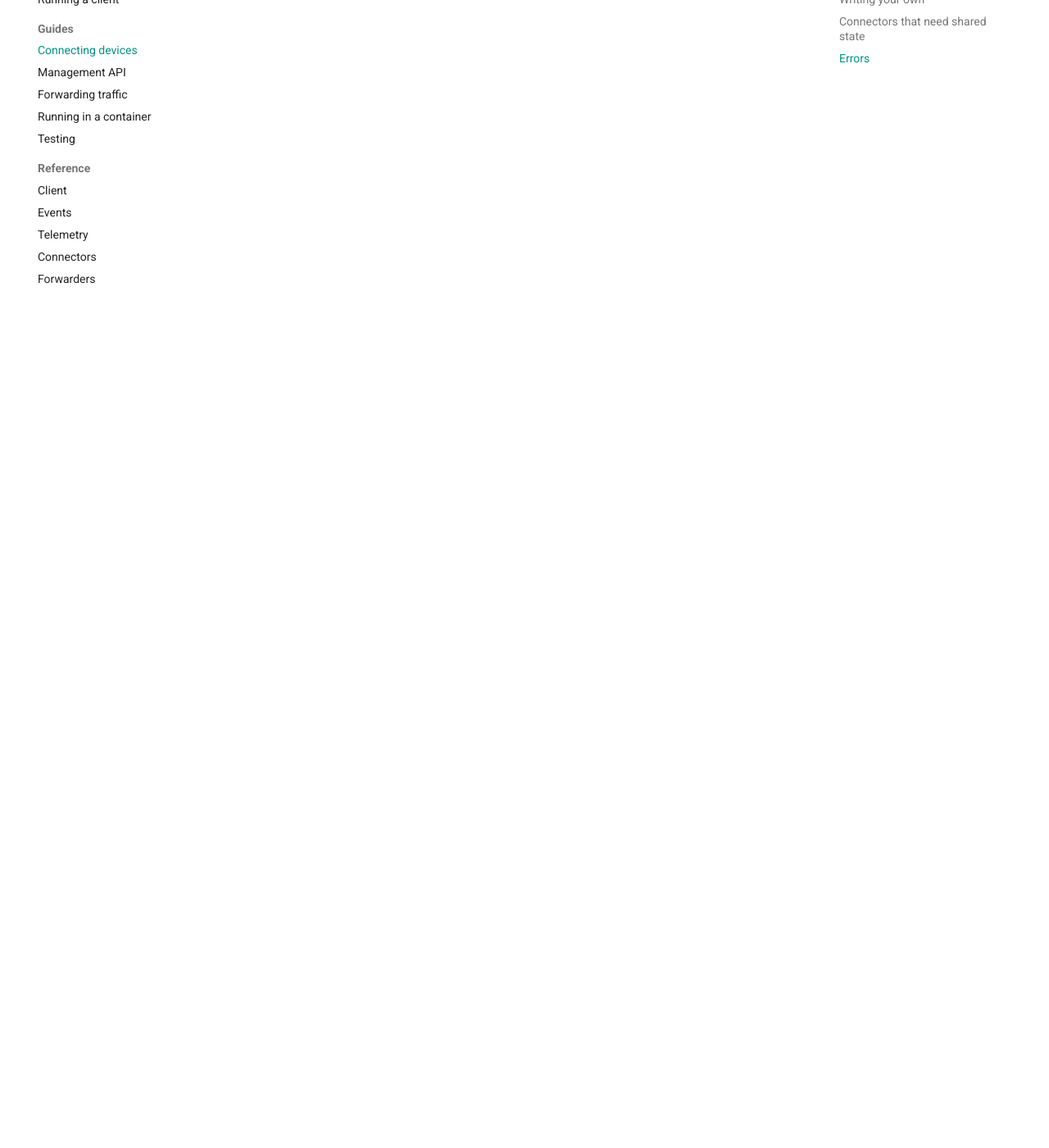
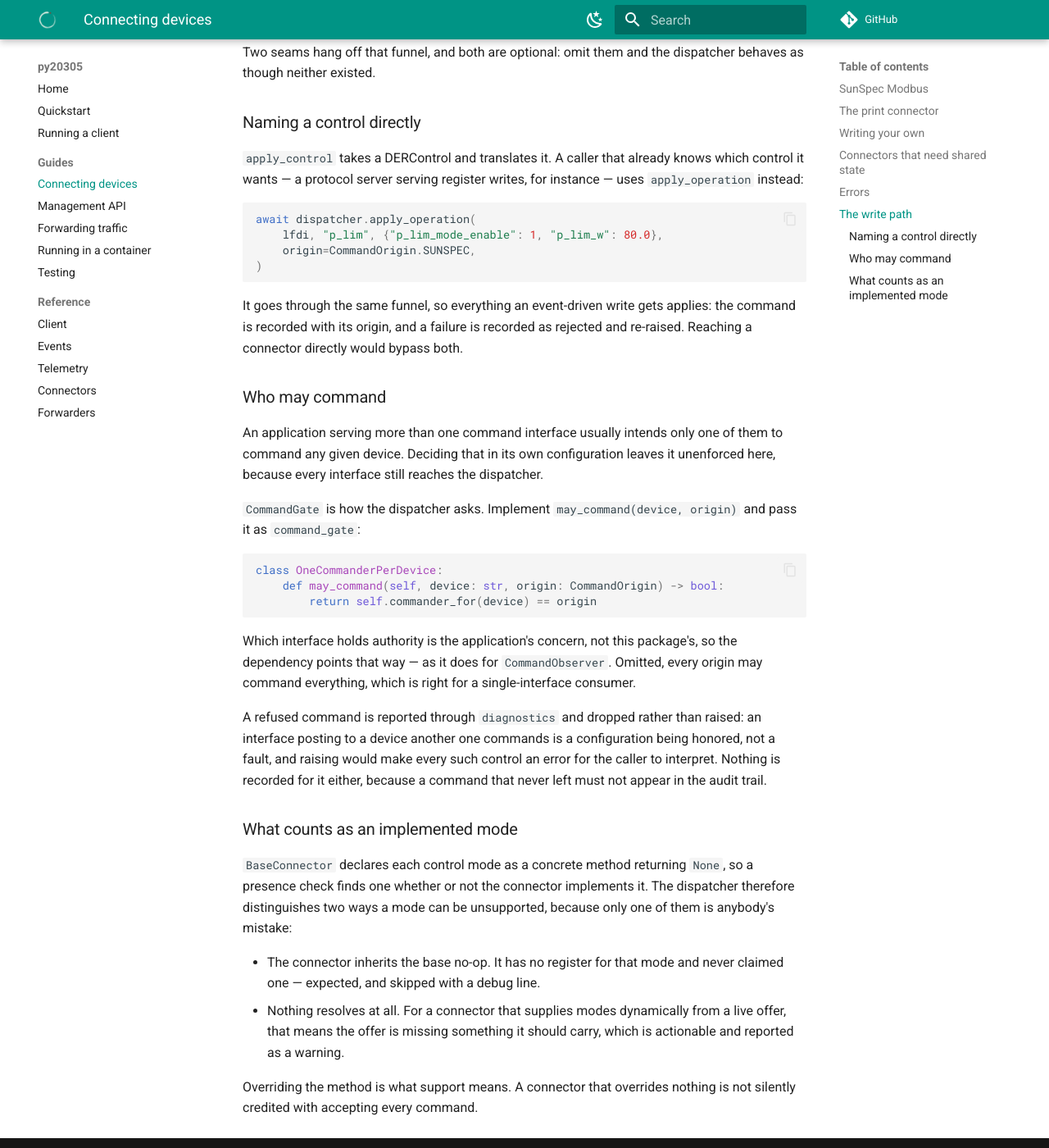
Before and after one commit to DERSecurity/py20305, an MkDocs documentation site: the page built from docs/connectors.md, in a window 1280 px wide and 1400 px high, scrolled down 2588 px. Shown: the whole window at 82% size. Built offline with MkDocs 1.6.1 and Material for MkDocs 9.7.7, drawn with Linux system fonts in a browser that asks for light colours; comment, search, counter and statistics services are not loaded.

Commit message:
Document the command gate, the named-control entry point and telemetry frames
Three additions an embedder can see, so they belong where an embedder will look.
The write path gains a section in the connectors guide covering the funnel every
control passes through: naming a control directly with apply_operation, supplying
a CommandGate when more than one interface may command, and what counts as an
implemented mode now that an inherited no-op does not.

The forwarding guide gains measured device state as a third payload kind beside
protocol messages and events, including the two fields that carry more than they
appear to -- the read time rather than the publish time, and the device's own
quality kept separate from freshness.

Both examples were run rather than written from memory.

````diff
--- a/docs/connectors.md
+++ b/docs/connectors.md
@@ -112,3 +112,69 @@ head-end care about it:
 
 Each maps to a specific IEEE 2030.5 Table 31 response status. Raise the one
 that describes what actually happened and the right code reaches the server.
+
+## The write path
+
+Every control that reaches a device goes through one funnel, whether it came from
+a translated DERControl, a default-control fallback, a comms-loss clear, or a
+caller naming a control directly. Two seams hang off that funnel, and both are
+optional: omit them and the dispatcher behaves as though neither existed.
+
+### Naming a control directly
+
+`apply_control` takes a DERControl and translates it. A caller that already knows
+which control it wants — a protocol server serving register writes, for instance
+— uses `apply_operation` instead:
+
+```python
+await dispatcher.apply_operation(
+    lfdi, "p_lim", {"p_lim_mode_enable": 1, "p_lim_w": 80.0},
+    origin=CommandOrigin.SUNSPEC,
+)
+```
+
+It goes through the same funnel, so everything an event-driven write gets applies:
+the command is recorded with its origin, and a failure is recorded as rejected and
+re-raised. Reaching a connector directly would bypass both.
+
+### Who may command
+
+An application serving more than one command interface usually intends only one
+of them to command any given device. Deciding that in its own configuration
+leaves it unenforced here, because every interface still reaches the dispatcher.
+
+`CommandGate` is how the dispatcher asks. Implement `may_command(device, origin)`
+and pass it as `command_gate`:
+
+```python
+class OneCommanderPerDevice:
+    def may_command(self, device: str, origin: CommandOrigin) -> bool:
+        return self.commander_for(device) == origin
+```
+
+Which interface holds authority is the application's concern, not this package's,
+so the dependency points that way — as it does for `CommandObserver`. Omitted,
+every origin may command everything, which is right for a single-interface
+consumer.
+
+A refused command is reported through `diagnostics` and dropped rather than
+raised: an interface posting to a device another one commands is a configuration
+being honored, not a fault, and raising would make every such control an error for
+the caller to interpret. Nothing is recorded for it either, because a command that
+never left must not appear in the audit trail.
+
+### What counts as an implemented mode
+
+`BaseConnector` declares each control mode as a concrete method returning `None`,
+so a presence check finds one whether or not the connector implements it. The
+dispatcher therefore distinguishes two ways a mode can be unsupported, because
+only one of them is anybody's mistake:
+
+- The connector inherits the base no-op. It has no register for that mode and
+  never claimed one — expected, and skipped with a debug line.
+- Nothing resolves at all. For a connector that supplies modes dynamically from a
+  live offer, that means the offer is missing something it should carry, which is
+  actionable and reported as a warning.
+
+Overriding the method is what support means. A connector that overrides nothing
+is not silently credited with accepting every command.
````
Also changed, not shown: CHANGELOG.md (+24 -0 lines), docs/forwarding.md (+38 -0 lines).
